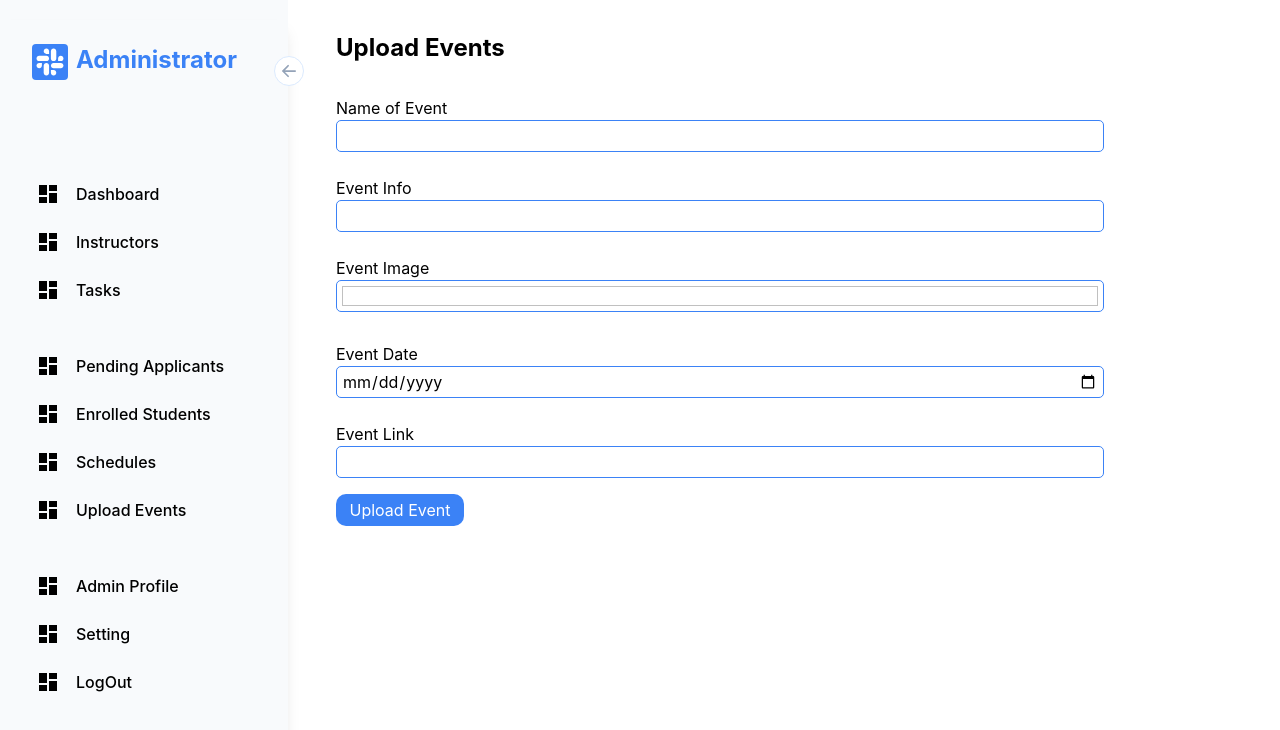
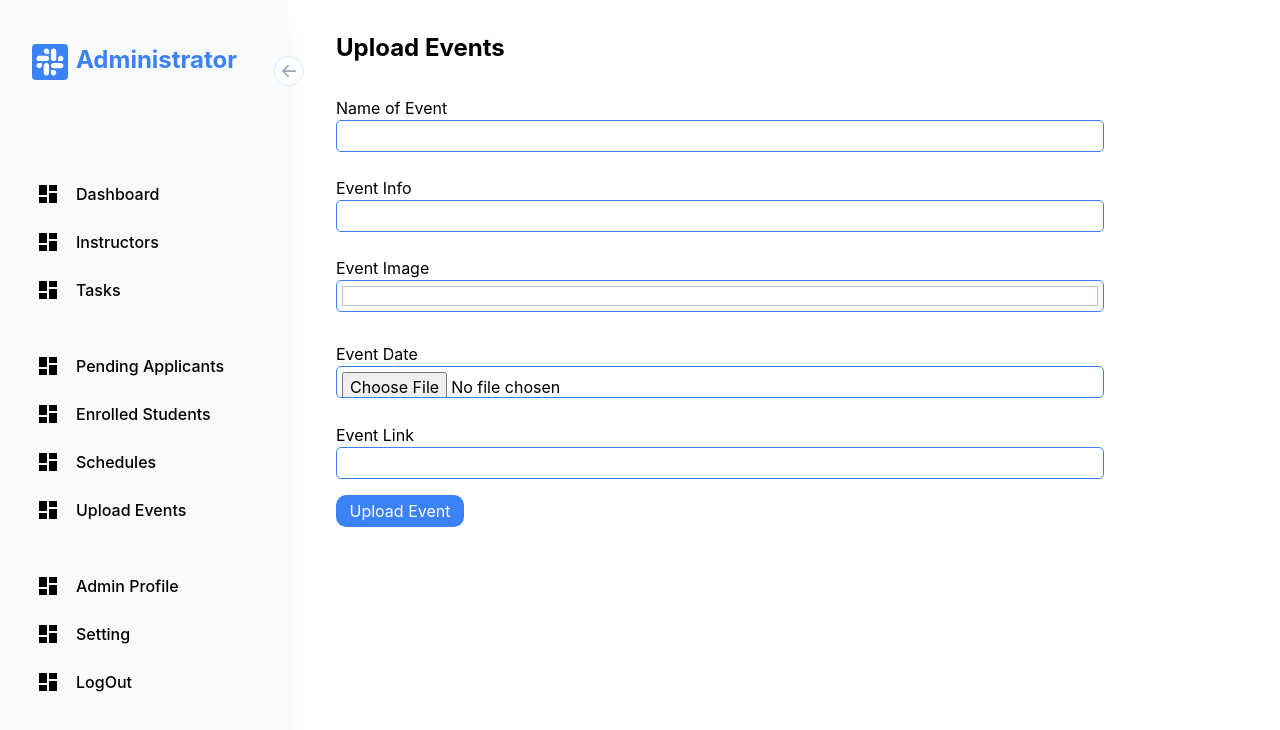
Before and after one commit to Baouldguyd/ssmp-prog-portal, a React (Create React App) app: page /upload in a window 1280 px wide. Shown: the top 730 px of the page. Built offline with nearby package versions, Linux system fonts and the light colour scheme; sample sign-in values are in the browser's storage.

Commit message:
upload events api

```diff
--- a/package.json
+++ b/package.json
@@ -10,7 +10,7 @@
     "@testing-library/react": "^13.4.0",
     "@testing-library/user-event": "^13.5.0",
     "antd": "^5.8.4",
-    "axios": "^1.4.0",
+    "axios": "^1.5.0",
     "flowbite": "^1.8.1",
     "flowbite-react": "^0.5.0",
     "framer-motion": "^10.16.0",
--- a/src/Pages/Upload.jsx
+++ b/src/Pages/Upload.jsx
@@ -1,4 +1,5 @@
-import React from 'react'
+import React, { useState } from 'react';
+import axios from 'axios';
 import Sidebar from '../Components/Sidebar';
 
 const inputField = {
@@ -16,6 +17,68 @@ const label ={
 
 
 const Upload = () => {
+  const [eventData, setEventData] = useState({
+    eventName: '',
+    eventInfo: '',
+    eventImage: null, // Store the uploaded file
+    // ... other event details
+    eventUrl : '',
+    eventDate: ''
+  });
+
+  const handleInputChange = (event) => {
+    const { name, value } = event.target;
+    setEventData((prevData) => ({ ...prevData, [name]: value }));
+  };
+
+  const handleImageUpload = (event) => {
+    const imageFile = event.target.files[0]; // Get the selected image file
+    setEventData((prevData) => ({ ...prevData, eventImage: imageFile }));
+  };
+
+  const handleSubmit = async (event) => {
+    event.preventDefault();
+
+    const token = localStorage.getItem('authToken');
+
+    const formData = new FormData();
+    formData.append('eventName', eventData.eventName);
+    formData.append('eventInfo', eventData.eventInfo);
+    formData.append('eventImage', eventData.eventImage);
+    formData.append('eventUrl', eventData.eventUrl);
+    formData.append('eventDate', eventData.eventDate)
+    // ... append other form data
+
+    try {
+      const response = await axios.post(
+        'https://ssmp-api.onrender.com/api/v1/events/eventCreation',
+        formData,
+        {
+          headers: {
+            Authorization: `Bearer ${token}`,
+            'Content-Type': 'multipart/form-data', // Important for file uploads
+          },
+        }
+      );
+
+      if (response.status === 201) {
+        console.log('Event created successfully!');
+        window.alert('Event created successfully!')
+        // Handle success
+      } else {
+        console.log('Failed to create event.');
+        window.alert('Failed to create event.')
+        // Handle error cases
+      }
+    } catch (error) {
+      console.error('An error occurred:', error);
+      window.alert('An error occurred')
+      // Handle error cases
+    }
+  };
+
+
+
   return (
     <div className=' flex'>
        <Sidebar/>
@@ -26,6 +89,7 @@ const Upload = () => {
         </h1>
 
         <div className=' mt-[2rem]'>
+        <form onSubmit={handleSubmit}>
           <label htmlFor="eventName" style={label}>Name of Event</label> <br />
           <input type="text" name="eventName" id="eventName" style={inputField} />
           <br /> <br />
@@ -41,7 +105,11 @@ const Upload = () => {
           <br /><br />
 
           <label htmlFor="eventDate" style={label}>Event Date</label> <br />
-          <input type="date" name="eventDate" id="eventDate" style={inputField} />
+          <input type="file"
+          name="eventImage"
+          accept="image/*"
+          onChange={handleImageUpload}
+          style={inputField} />
 
           <br /><br />
 
@@ -58,6 +126,7 @@ const Upload = () => {
             marginTop: '1rem',
             borderRadius: '10px'
           }}/>
+          </form>
 
         </div>
 
```
Also changed, not shown: src/plain.txt (added), src/plain2.txt (added), 1 other file (tests, documents, lock files or other folders).
